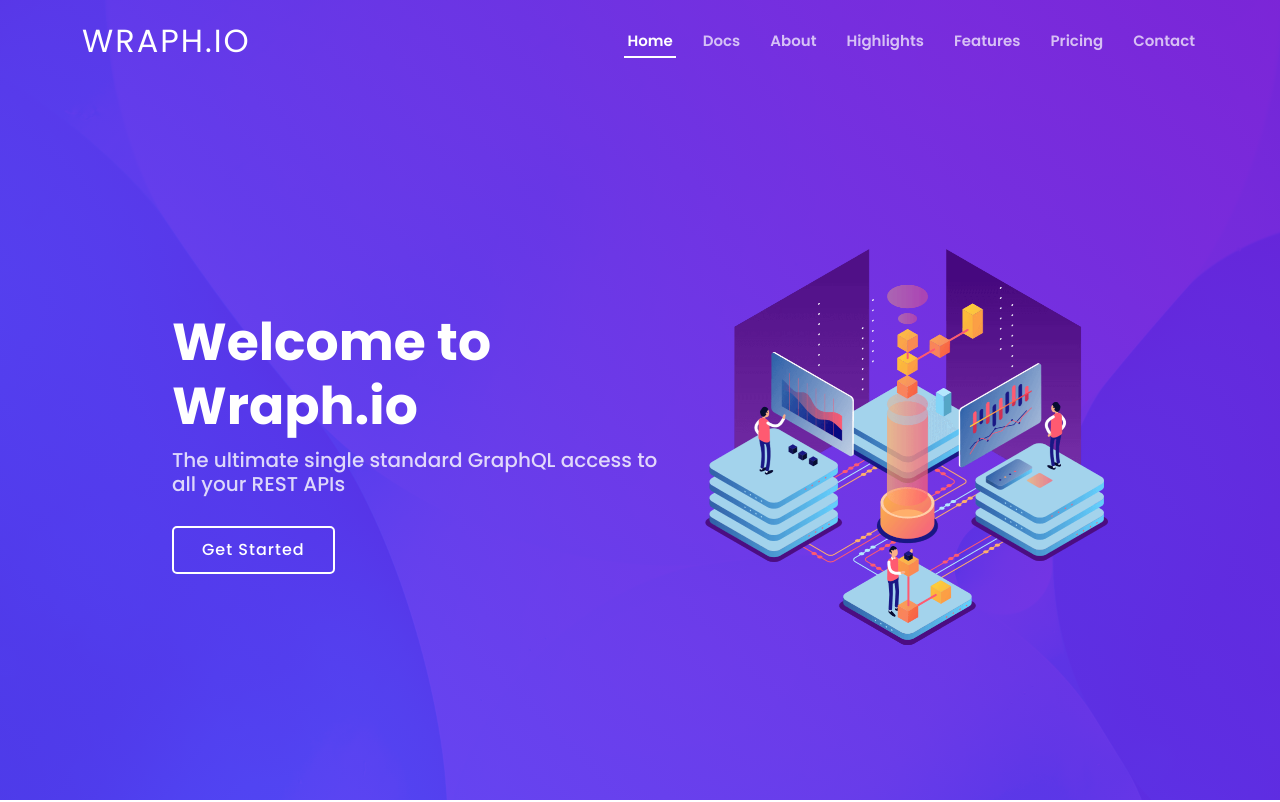
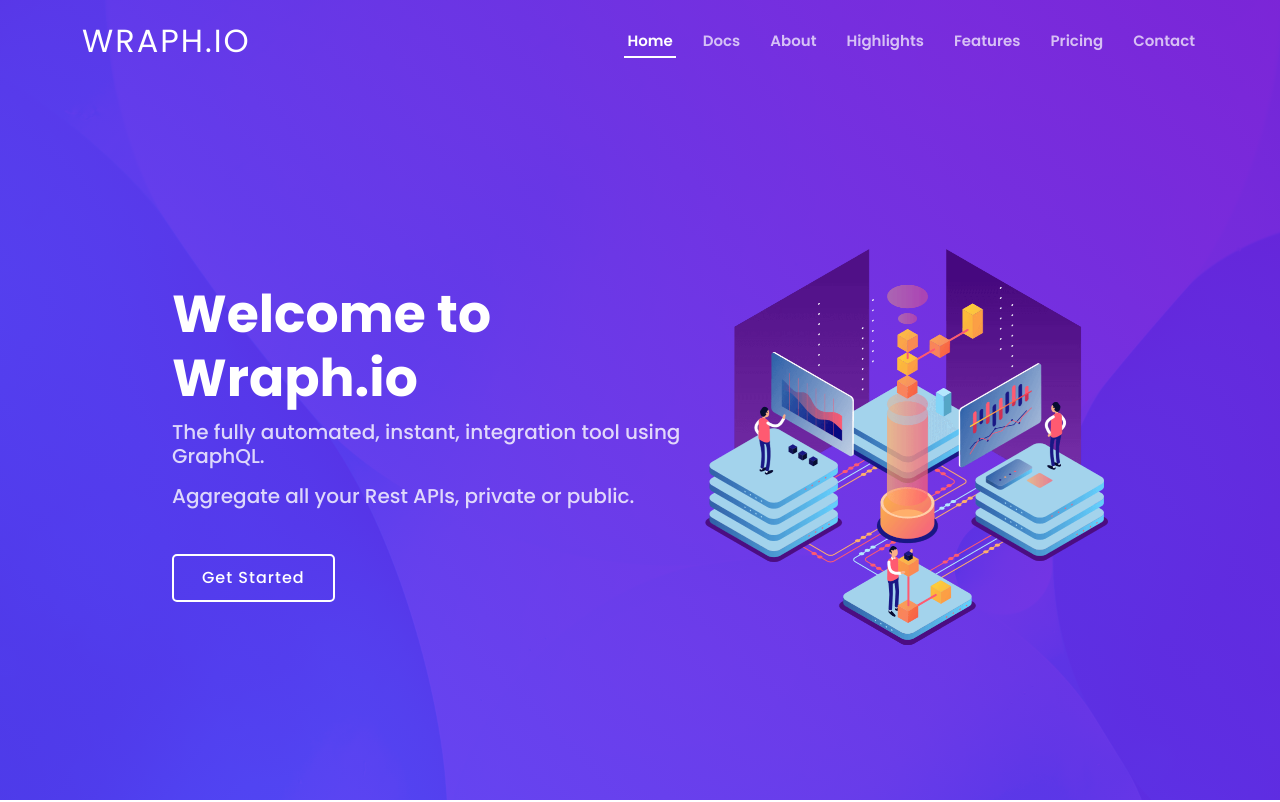
Before and after one commit to wraph-io/wraph-io.github.io, a plain HTML site: page index.html in a window 1280 px wide. Shown: the top 802 px of the page. Drawn offline with nearby package versions, Linux system fonts and the light colour scheme.

Commit message:
CHANGE description of wraph to fully automated, instant, integration tool using GraphQL

```diff
--- a/index.html
+++ b/index.html
@@ -73,7 +73,10 @@
       <div class="row justify-content-center">
         <div class="col-xl-5 col-lg-6 pt-3 pt-lg-0 order-2 order-lg-1 d-flex flex-column justify-content-center">
           <h1>Welcome to Wraph.io</h1>
-          <h2>The ultimate single standard GraphQL access to all your REST APIs</h2>
+          <h2>
+            <p>The fully automated, instant, integration tool using GraphQL.</p>
+            <p>Aggregate all your Rest APIs, private or public.</p>
+          </h2>
           <div><a href="#about" class="btn-get-started scrollto">Get Started</a></div>
         </div>
         <div class="col-xl-4 col-lg-6 order-1 order-lg-2 hero-img" data-aos="zoom-in" data-aos-delay="150">
```
